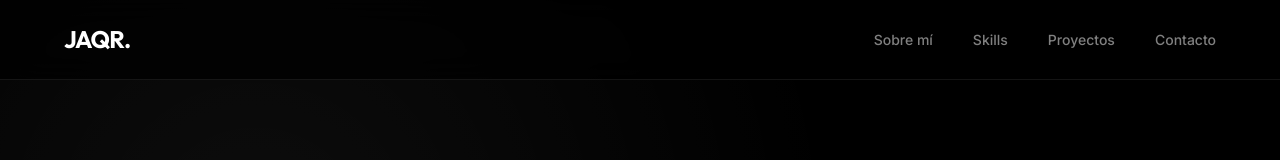
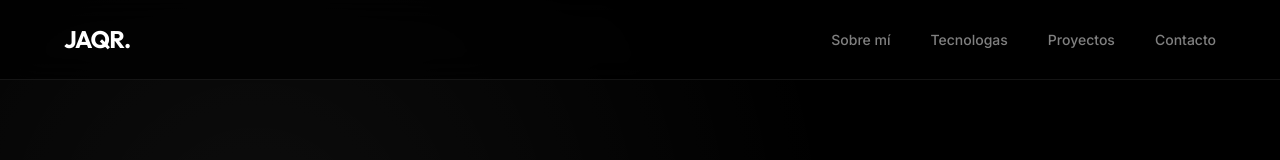
Before and after one commit to wljuancho/mi-portafolio, a React (Create React App) app in the folder frontend/: page / in a window 1280 px wide. Shown: the top 160 px of the page. Built offline with nearby package versions, Linux system fonts and the light colour scheme.

Commit message:
se cambia el nobre de skills por tecnologias

```diff
--- a/frontend/src/components/Navbar.tsx
+++ b/frontend/src/components/Navbar.tsx
@@ -9,7 +9,7 @@
 
         <ul className="nav-links">
           <li><a href="#sobre">Sobre mí</a></li>
-          <li><a href="#tecnologias">Skills</a></li>
+          <li><a href="#tecnologias">Tecnologas</a></li>
           <li><a href="#proyectos">Proyectos</a></li>
 
           <li><a href="#contact" className="nav-btn">Contacto</a></li>
```
